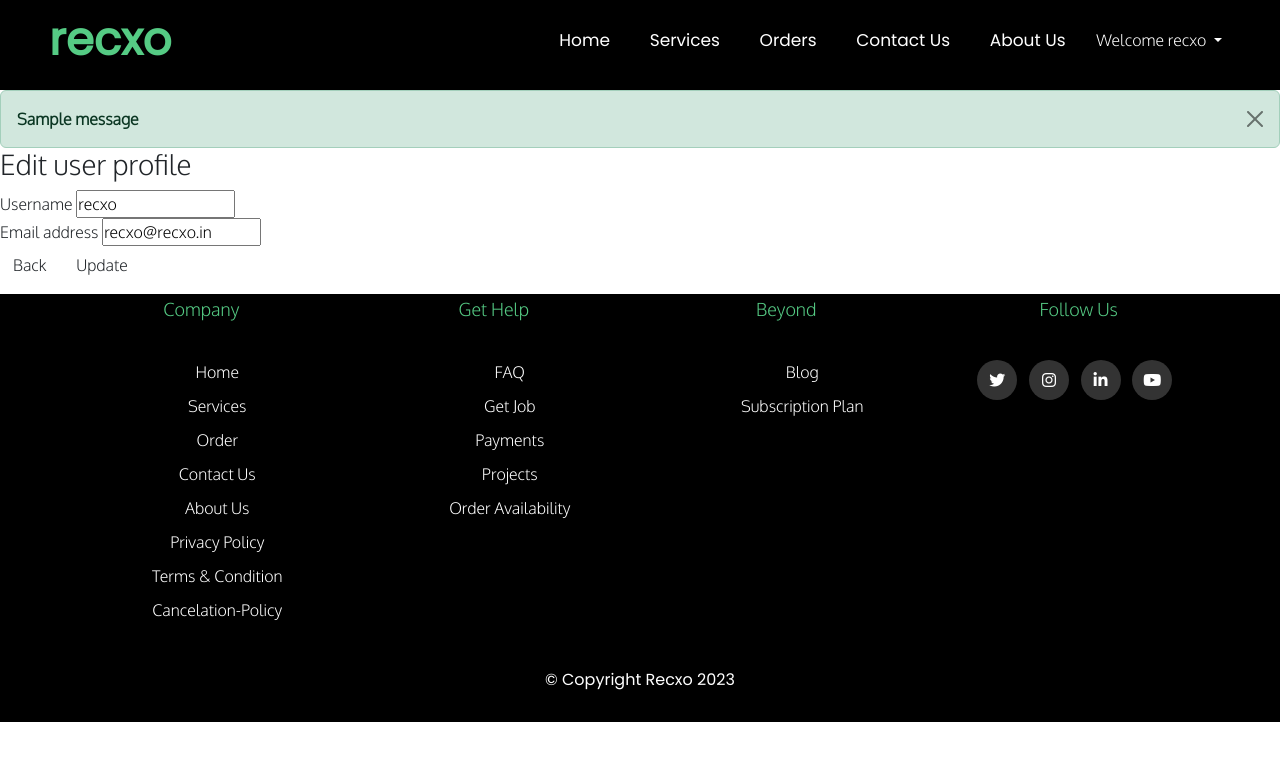
After one commit to rishv1912/RECXO, a Django app: page /update-user/1 in a window 1280 px wide; the page is wider, and only the part inside the window is pictured. The commit adds this page. Shown: the top 761 px of that part. Run offline with Django 4.2, Linux system fonts and the light colour scheme; a user stored in the database is signed in; tables that the repository leaves empty hold one stand-in row (values such as "Sample post"); one stand-in notice (Sample message) is shown.

Commit message:
no you can change the username and it's email

```diff
--- a/home/forms.py
+++ b/home/forms.py
@@ -1,9 +1,15 @@
-from django import forms
+from django.forms import ModelForm
 from .models import Order
+from django.contrib.auth.models import User
 
-
-class OrderForm(forms.ModelForm):
+class OrderForm(ModelForm):
     class Meta:
         model = Order
         fields = '__all__'
         exclude = ['ordered_at','customer_name']
+
+
+class UserForm(ModelForm):
+    class Meta:
+        model = User
+        fields = ['username','email']
--- a/home/urls.py
+++ b/home/urls.py
@@ -29,6 +29,8 @@ urlpatterns = [
 
     # profile related
     path("profile/<str:pk>", views.userProfile, name="user-profile"),
+    path("update-user/<str:pk>", views.updateUserProfile, name="update-user"),
+
 
     # company related
     path("term-condition/", views.term_and_cond, name="terms-conditions"),
--- a/home/views.py
+++ b/home/views.py
@@ -1,10 +1,10 @@
 from django.shortcuts import render, HttpResponse, redirect
 from django.contrib.auth.models import User
 from django.contrib.auth import authenticate, logout, login
-from home.models import Contact, Order, GetJob, Softwares,SoftwareType
+from home.models import Contact, Order, GetJob, Softwares, SoftwareType
 from datetime import datetime
 from django.contrib.auth.decorators import login_required
-from .forms import OrderForm
+from .forms import OrderForm,UserForm
 from django.contrib import messages
 # Create your views here.
 
@@ -15,7 +15,7 @@ def index(request):
     # return HttpResponse('this is homepage')
 
     # in context we'll be sending all the sentences we need to show in the landing page for experimenting
-    context = {"variable": "this is me "}
+    context: dict = {"variable": "this is me "}
     return render(request, 'home/index.html', context)
 
 
@@ -40,27 +40,28 @@ def projects(request):
 def orders(request,):
     '''this function is for rendering the order page'''
 
-    forms = OrderForm(request.POST)
-    softwares = Softwares.objects.all()
+    forms: object = OrderForm(request.POST)
+    softwares: object = Softwares.objects.all()
     software_type = SoftwareType.objects.all()
     # sending the data
     if request.method == "POST":
         software_type_name = request.POST.get('software_type')
-        software_type = SoftwareType.objects.get_or_create(software_type=software_type_name)
+        software_type = SoftwareType.objects.get_or_create(
+            software_type=software_type_name)
 
         Order.objects.create(
-            customer_name = request.user,
-            soft_name = request.POST.get('name'),
-            software= request.POST.get('software'),
-            soft_time = request.POST.get('softTime'),
-            soft_amount = request.POST.get('amount'),
-            soft_desc= request.POST.get('description'),
-            soft_type = software_type
+            customer_name=request.user,
+            soft_name=request.POST.get('name'),
+            software=request.POST.get('software'),
+            soft_time=request.POST.get('softTime'),
+            soft_amount=request.POST.get('amount'),
+            soft_desc=request.POST.get('description'),
+            soft_type=software_type
         )
         # messages.success(request, 'Your order has been placed')
         return redirect('placedorder')
     # rendering the orders page
-    context = {'forms': forms, 'softwares': softwares}
+    context: dict = {'forms': forms, 'softwares': softwares}
     return render(request, 'home/order/orders.html', context)
     # else:
     # messages.error(request, 'Please login to order ')
@@ -139,7 +140,6 @@ def projects(request):
 
 # job related
 
-
 @login_required(login_url='/login')
 def job(request):
     '''this function is for rendering the job page'''
@@ -175,18 +175,15 @@ def job(request):
         # redirecting the user to the home page of recxo
         return redirect('/')
 
-
 def ai(request):
     '''this function is for rendering the ai page'''
     return render(request, 'ai.html')
 
 # company info related
 
-
 def term_and_cond(request):
     '''this function is for rendering the terms and condition page'''
     return render(request, 'home/term&cond.html')
-
 
 def priv_policy(request):
     '''this function is for rendering the terms and condition page'''
@@ -194,20 +191,26 @@ def priv_policy(request):
 
 # profile related
 
-
 def userProfile(request, pk):
     user = User.objects.get(id=pk)
     context = {'user': user, }
 
     return render(request, 'home/profile.html', context)
 
+def updateUserProfile(request,pk):
+    user = request.user
+    form = UserForm(instance=user)
 
-def updateUserProfile(request, pk):
-    pass
+    if request.method =='POST':
+        form = UserForm(request.POST,instance=user)
+        if form.is_valid():
+            form.save()
+            redirect('user-profile',pk=user.id)
+        messages.success(request, 'Your update has been made successfully')
+    return render(request,'home/update-user.html',{'form':form})
 
 # APIs
 # login related
-
 
 def loginUser(request):
     '''this function is for rendering the login page and authenicating the user'''
@@ -231,18 +234,15 @@ def loginUser(request):
             # return render(request, '/')
     return render(request, 'home/loginrelated/loginform2.html')
 
-
 def logoutUser(request):
     '''this function is logging out the user'''
     # making the user logging out
     logout(request)
     return redirect('/')
 
-
 def signup(request):
     '''this function is for rendering the signup page'''
     return render(request, 'home/loginrelated/signup.html')
-
 
 def handleSignup(request):
     '''this function handles the signup of user'''
@@ -284,7 +284,6 @@ def handleSignup(request):
         # showing error
         return HttpResponse('404 - Page not found')
 
-
 def forpass(request):
     '''this function is for rendering the forgot pass page'''
     return render(request, 'home/forgotpass.html')
--- a/templates/home/profile.html
+++ b/templates/home/profile.html
@@ -18,6 +18,8 @@
     <div class="user-info" style="border: 2px solid red;">
         <h1></h1>
         <h3>User Name : {{user.username}}</h3>
+        <a href=" {% url 'update-user' request.user.id %}">Edit profile
+        </a>
         <!-- <h3>User fullname : {{user.fullname}}</h3>
         <h3>User email : {{user.email}}</h3>
         <h3>User password : {{user.password}}</h3> -->
--- /dev/null
+++ b/templates/home/update-user.html
@@ -0,0 +1,43 @@
+{% extends 'base.html' %}
+{% block body %}
+{% if messages %} {% for message in messages %}
+    <div
+      class="alert alert-{{ message.tags }} alert-dismissible fade show my-0 "
+      role="alert"
+    >
+      <strong> {{ message }} </strong>
+      <button
+        type="button"
+        class="btn-close"
+        data-bs-dismiss="alert"
+        aria-label="Close"
+      ></button>
+    </div>
+    {% endfor %} {% endif %}
+<h3>Edit user profile</h3>
+<div>
+
+    <form action="" method="post" class="">
+        {%csrf_token%}
+        {% for field in form%}
+
+        <div>
+            <label for="">{{field.label}} </label>
+            {{field}}
+        </div>
+
+        {%endfor%}
+
+        <div class="form__action">
+            <a class="btn btn--dark" href="{% url 'home' %}">Back</a>
+            <button class="btn btn--main" type="submit">Update</button>
+        </div>
+
+    </form>
+</div>
+
+
+
+
+
+{% endblock body%}
```
Also changed, not shown: db.sqlite3.
